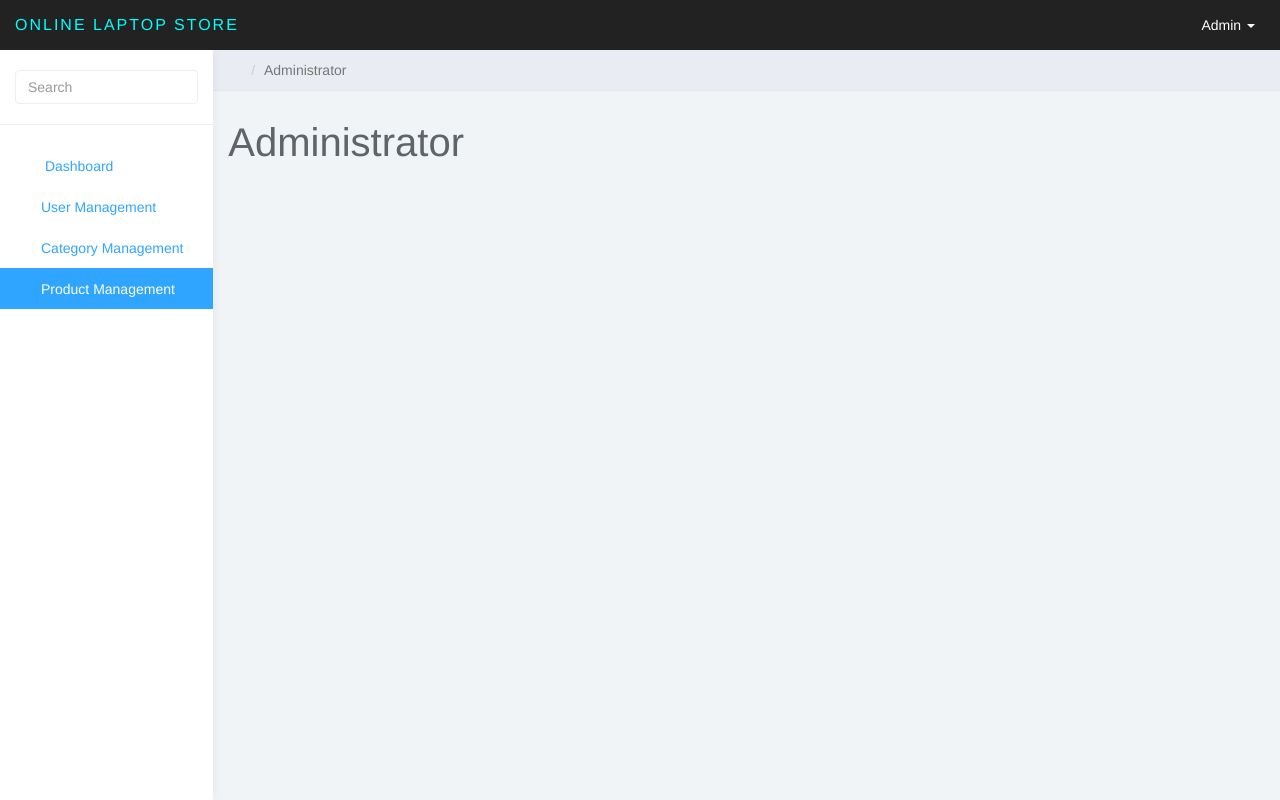
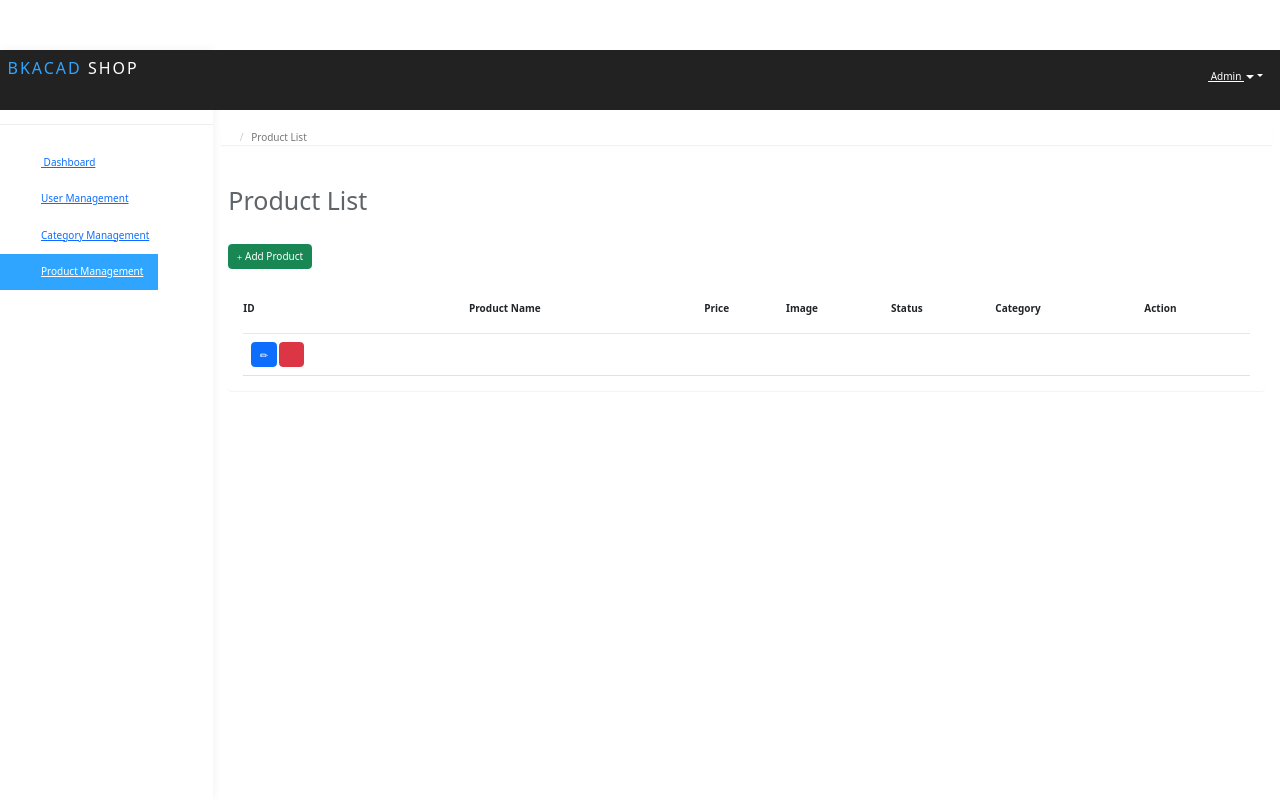
Before and after one commit to Kurosagi19/Project-1, a PHP site: page /Admin/product.php in a window 1280 px wide. Run offline with PHP 8.4, Linux system fonts and the light colour scheme; data that the repository does not hold is empty; a stand-in replaces the project's code that opens the database connection; some libraries are stand-ins or nearby versions; some web fonts are replaced.

Commit message:
something changed

```diff
--- a/Admin/product.php
+++ b/Admin/product.php
@@ -4,10 +4,13 @@
 <head>
     <meta charset="utf-8">
     <meta name="viewport" content="width=device-width, initial-scale=1">
-    <link rel="stylesheet" href="../CSS/bootstrap.min.css">
-    <link rel="stylesheet" href="../CSS/datepicker3.css">
-    <link rel="stylesheet" href="../CSS/bootstrap-table.css">
-    <link rel="stylesheet" href="../CSS/styles.css">
+    <link href="css/bootstrap.min.css" rel="stylesheet">
+    <link href="css/datepicker3.css" rel="stylesheet">
+    <link href="css/bootstrap-table.css" rel="stylesheet">
+    <link href="css/styles.css" rel="stylesheet">
+    <!--Icons-->
+    <script src="js/lumino.glyphs.js"></script>
+    <link href="https://cdn.jsdelivr.net/npm/bootstrap@5.2.3/dist/css/bootstrap.min.css" rel="stylesheet" integrity="sha384-rbsA2VBKQhggwzxH7pPCaAqO46MgnOM80zW1RWuH61DGLwZJEdK2Kadq2F9CUG65" crossorigin="anonymous">
     <title>Online Laptop Store - Administrator</title>
 </head>
 
@@ -15,26 +18,32 @@
     <nav class="navbar navbar-inverse navbar-fixed-top" role="navigation">
         <div class="container-fluid">
             <div class="navbar-header">
-                <button type="button" class="navbar-toggle collapsed" data-toggle="collapse" data-target="#sidebar-collapse">
+                <button type="button" class="navbar-toggle collapsed" data-toggle="collapse"
+                    data-target="#sidebar-collapse">
                     <span class="sr-only">Toggle navigation</span>
                     <span class="icon-bar"></span>
                     <span class="icon-bar"></span>
                     <span class="icon-bar"></span>
                 </button>
-                <a class="navbar-brand" href="#" style="color:aqua">ONLINE LAPTOP STORE</a>
+                <a class="navbar-brand" href="#"><span>BKACAD </span>Shop</a>
                 <ul class="user-menu">
                     <li class="dropdown pull-right">
-                        <a href="#" class="dropdown-toggle" data-toggle="dropdown"><svg class="glyph stroked male-user"><use xlink:href="#stroked-male-user"></use></svg> Admin <span class="caret"></span></a>
+                        <a href="#" class="dropdown-toggle" data-toggle="dropdown"><svg class="glyph stroked male-user">
+                                <use xlink:href="#stroked-male-user"></use>
+                            </svg> Admin <span class="caret"></span></a>
                         <ul class="dropdown-menu" role="menu">
-                            <li><a href="#"><svg class="glyph stroked male-user"><use xlink:href="#stroked-male-user"></use></svg> Profile</a></li>
-                            <li><a href="#"><svg class="glyph stroked cancel"><use xlink:href="#stroked-cancel"></use></svg> Logout</a></li>
+                            <li><a href="#"><svg class="glyph stroked male-user">
+                                        <use xlink:href="#stroked-male-user"></use>
+                                    </svg> Profile</a></li>
+                            <li><a href="../index.php"><svg class="glyph stroked cancel">
+                                        <use xlink:href="#stroked-cancel"></use>
+                                    </svg> Logout</a></li>
                         </ul>
                     </li>
                 </ul>
             </div>
 
-        </div>
-        <!-- /.container-fluid -->
+        </div><!-- /.container-fluid -->
     </nav>
 
     <div id="sidebar-collapse" class="col-sm-3 col-lg-2 sidebar">
@@ -44,13 +53,27 @@
             </div>
         </form>
         <ul class="nav menu">
-			<li><a href="admin.php"><svg class="glyph stroked dashboard-dial"><use xlink:href="#stroked-dashboard-dial"></use></svg> Dashboard</a></li>
-			<li><a href="user.php"><svg class="glyph stroked male user "><use xlink:href="#stroked-male-user"/></svg>User Management</a></li>
-			<li><a href="category.php"><svg class="glyph stroked open folder"><use xlink:href="#stroked-open-folder"/></svg>Category Management</a></li>
-			<li class="active"><a href="product.php"><svg class="glyph stroked bag"><use xlink:href="#stroked-bag"></use></svg>Product Management</a></li>
-			<!-- <li><a href="#"><svg class="glyph stroked two messages"><use xlink:href="#stroked-two-messages"/></svg> Commends Management</a></li>
-            <li><a href="#"><svg class="glyph stroked chain"><use xlink:href="#stroked-chain"/></svg> Ads Management</a></li>
-            <li><a href="#"><svg class="glyph stroked gear"><use xlink:href="#stroked-gear"/></svg> Settings</a></li> -->
+            <li><a href="admin.php"><svg class="glyph stroked dashboard-dial">
+                        <use xlink:href="#stroked-dashboard-dial"></use>
+                    </svg> Dashboard</a></li>
+            <li><a href="user.php"><svg class="glyph stroked male user ">
+                        <use xlink:href="#stroked-male-user" />
+                    </svg>User Management</a></li>
+            <li><a href="category.php"><svg class="glyph stroked open folder">
+                        <use xlink:href="#stroked-open-folder" />
+                    </svg>Category Management</a></li>
+            <li class="active"><a href="product.php"><svg class="glyph stroked bag">
+                        <use xlink:href="#stroked-bag"></use>
+                    </svg>Product Management</a></li>
+            <!-- <li><a href="#"><svg class="glyph stroked two messages">
+                        <use xlink:href="#stroked-two-messages" />
+                    </svg> Commends Management</a></li>
+            <li><a href="#"><svg class="glyph stroked chain">
+                        <use xlink:href="#stroked-chain" />
+                    </svg> Ads Management</a></li>
+            <li><a href="#"><svg class="glyph stroked gear">
+                        <use xlink:href="#stroked-gear" />
+                    </svg> Settings</a></li> -->
         </ul>
 
     </div>
@@ -59,25 +82,87 @@
     <div class="col-sm-9 col-sm-offset-3 col-lg-10 col-lg-offset-2 main">
         <div class="row">
             <ol class="breadcrumb">
-                <li><a href="#"><svg class="glyph stroked home"><use xlink:href="#stroked-home"></use></svg></a></li>
-                <li class="active">Administrator</li>
+                <li><a href="#"><svg class="glyph stroked home">
+                            <use xlink:href="#stroked-home"></use>
+                        </svg></a></li>
+                <li class="active">Product List</li>
             </ol>
         </div>
         <!--/.row-->
 
         <div class="row">
             <div class="col-lg-12">
-                <h1 class="page-header">Administrator</h1>
+                <h1 class="page-header">Product List</h1>
             </div>
         </div>
         <!--/.row-->
+        <div id="toolbar" class="btn-group">
+            <a href="add_product.php" class="btn btn-success">
+                <i class="glyphicon glyphicon-plus"></i> Add Product
+            </a>
+        </div>
+        <div class="row">
+            <div class="col-lg-12">
+                <div class="panel panel-default">
+                    <div class="panel-body">
+                        <table data-toolbar="#toolbar" class="table" data-toggle="table">
+                            <thead>
+                                <tr>
+                                    <th data-field="id" data-sortable="true">ID</th>
+                                    <th data-field="name" data-sortable="true">Product Name</th>
+                                    <th data-field="price" data-sortable="true">Price</th>
+                                    <th>Image</th>
+                                    <th>Status</th>
+                                    <th>Category</th>
+                                    <th>Action</th>
+                                </tr>
+                            </thead>
+                            <tbody>
+                                <tr>
+                                    <!-- <td>
+                                        prd_id
+                                    </td>
+                                    <td>
+                                        prd_name
+                                    </td>
+                                    <td>
+                                        prd_price
+                                    </td> -->
+                                    <!-- <td style="text-align: center" id="product-img"><img width="90" height="120"
+                                            src="../images/New Product Images/"></td>
+                                    <td>
 
-
+                                    </td>
+                                    <td>
+                                        cat_id
+                                    </td> -->
+                                    <td class="form-group">
+                                        <a href="edit_product.php?prd_id=<?php echo $product['prd_id']; ?>"
+                                            class="btn btn-primary"><i class="glyphicon glyphicon-pencil"></i></a>
+                                        <a onclick="return confirmDelete()"
+                                            href="del_product.php?prd_id=<?php echo $product['prd_id']; ?>"
+                                            class="btn btn-danger"><i class="glyphicon glyphicon-remove"></i></a>
+                                    </td>
+                                </tr>
+                            </tbody>
+                        </table>
+                    </div>
+                </div>
+            </div>
+        </div>
+        <!--/.row-->
     </div>
     <!--/.main-->
 
     <script src="js/jquery-1.11.1.min.js"></script>
     <script src="js/bootstrap.min.js"></script>
+    <script src="js/bootstrap-table.js"></script>
+    <!-- <script>
+        function confirmDelete(){
+        return confirm("This product is going to be delete and cannot be undone. Are you sure to proceed ?");
+        }
+        </script> -->
+    <script src="https://cdn.jsdelivr.net/npm/bootstrap@5.2.3/dist/js/bootstrap.bundle.min.js" integrity="sha384-kenU1KFdBIe4zVF0s0G1M5b4hcpxyD9F7jL+jjXkk+Q2h455rYXK/7HAuoJl+0I4" crossorigin="anonymous"></script>
 </body>
 
 </html>
```
Lines whose indentation alone changed are shown as unchanged.
